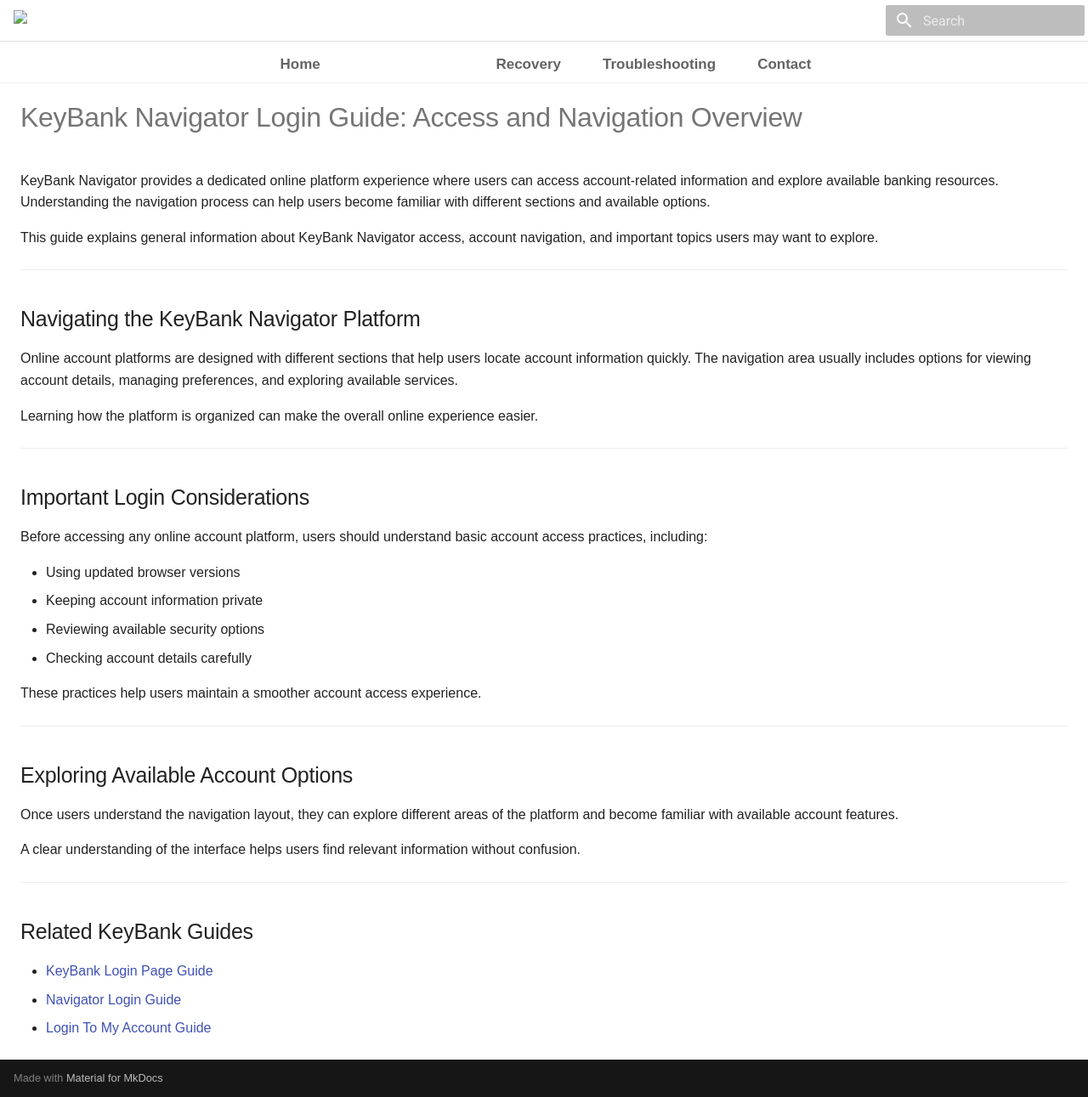
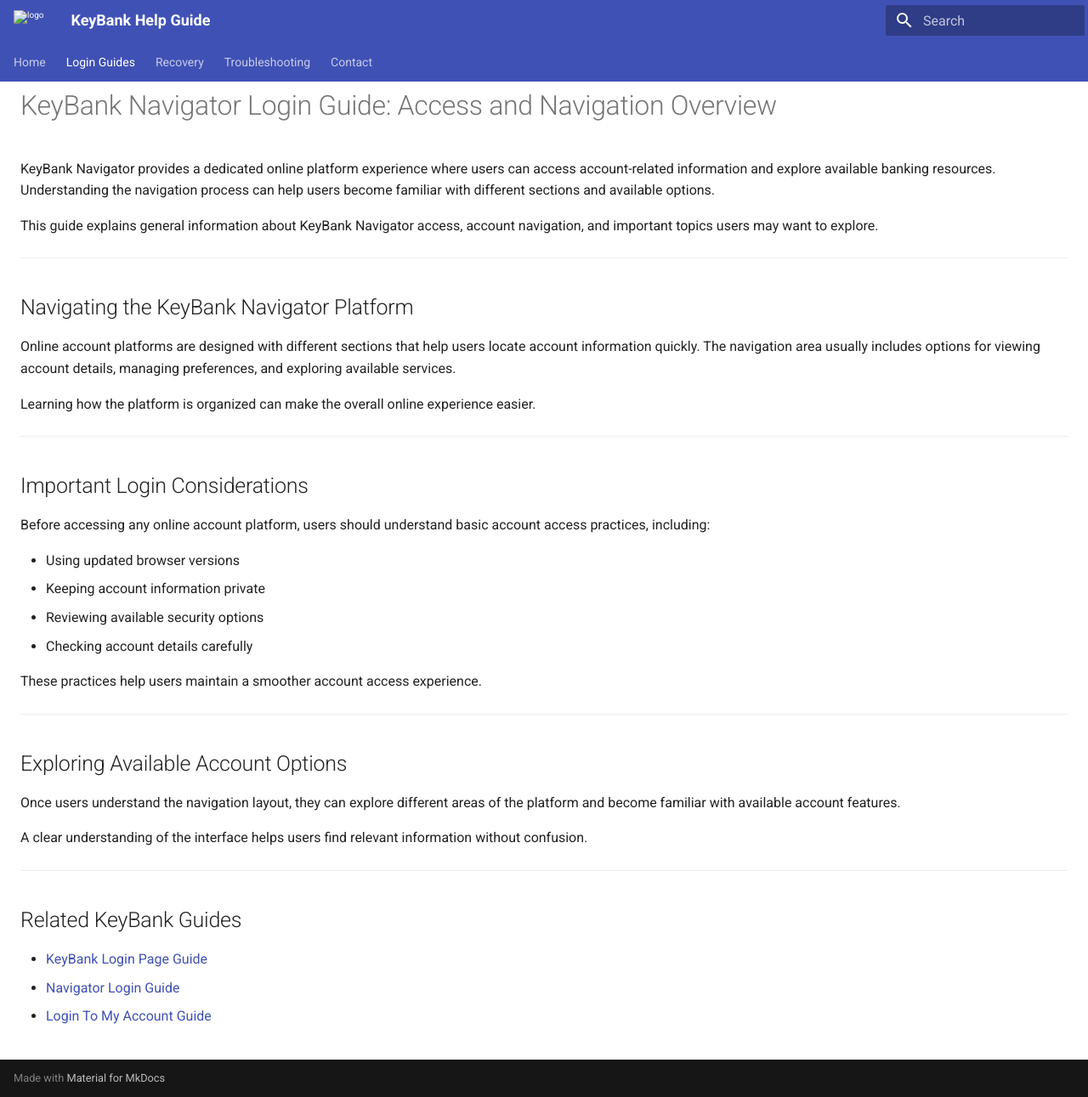
Before and after one commit to taxguide/keybank-help-guide, an MkDocs documentation site: the page built from docs/articles/key-navigator-login.md, in a window 1280 px wide and 1291 px high. Shown: the whole window at 85% size. Built offline with MkDocs 1.6.1 and Material for MkDocs 9.7.7, drawn with Linux system fonts in a browser that asks for light colours.

Commit message:
Update extra.css

```diff
--- a/docs/stylesheets/extra.css
+++ b/docs/stylesheets/extra.css
@@ -1,46 +1,17 @@
-body{
-margin:0;
-font-family:Arial,Helvetica,sans-serif;
-}
-
-.md-header{
-background:#fff;
-border-bottom:1px solid #ddd;
-box-shadow:none;
-}
-
-.md-header__title{
-font-size:26px;
-font-weight:700;
-}
-
-.md-tabs{
-background:#fff;
-border-bottom:1px solid #eee;
-}
-
-.md-tabs__list{
-display:flex;
-justify-content:center;
-gap:25px;
-}
-
-.md-tabs__link{
-font-size:17px;
-font-weight:600;
-color:#222;
-}
-
-.md-tabs__link:hover{
-color:#0b5fff;
-}
+/* =========================
+   GENERAL
+========================= */
 
 .md-grid{
-max-width:1500px!important;
+    max-width:1500px !important;
 }
 
 .md-sidebar{
-display:none!important;
+    display:none !important;
+}
+
+.md-sidebar--secondary{
+    display:none !important;
 }
 
 .md-content{
@@ -51,63 +22,156 @@ max-width:100%;
     max-width:1500px;
     margin:auto;
 }
-/* ===== Custom Navbar ===== */
 
-.custom-navbar{
-display:flex;
-justify-content:space-between;
-align-items:center;
-padding:12px 40px;
-background:#ffffff;
-border-bottom:1px solid #ddd;
+.md-content__inner{
+    margin:0;
+    padding:0;
 }
 
-.navbar-logo img{
-height:42px;
+/* =========================
+   HERO
+========================= */
+
+.hero{
+    text-align:center;
+    background:#f5f8fd;
+    padding:90px 40px;
+    border-radius:16px;
+    margin:40px 0;
 }
 
-.navbar-menu{
-display:flex;
-align-items:center;
-gap:35px;
+.hero h1{
+    font-size:52px;
+    margin-bottom:15px;
+    color:#0b3c88;
 }
 
-.navbar-menu a,
-.dropdown span{
-text-decoration:none;
-font-size:17px;
-font-weight:600;
-color:#222;
+.hero p{
+    font-size:22px;
+    color:#555;
+    max-width:750px;
+    margin:auto;
+}
+
+/* =========================
+   SEARCH
+========================= */
+
+.hero-search{
+    margin-top:35px;
+}
+
+.hero-search input{
+
+    width:500px;
+    max-width:90%;
+
+    padding:16px 20px;
+
+    border:1px solid #ddd;
+
+    border-radius:10px;
+
+    font-size:18px;
+}
+
+.hero-search button{
+
+    padding:16px 28px;
+
+    margin-left:10px;
+
+    border:none;
+
+    border-radius:10px;
+
+    background:#0056d6;
+
+    color:#fff;
+
+    font-size:18px;
+
     cursor:pointer;
 }
 
-.dropdown{
-position:relative;
+.hero-search button:hover{
+
+    background:#003f9f;
 }
 
-.dropdown-content{
-display:none;
-position:absolute;
-top:35px;
-left:0;
-background:#fff;
-min-width:220px;
-box-shadow:0 5px 20px rgba(0,0,0,.15);
-border-radius:8px;
-z-index:999;
+/* =========================
+   CATEGORY GRID
+========================= */
+
+.category-grid{
+
+    display:grid;
+
+    grid-template-columns:repeat(auto-fit,minmax(260px,1fr));
+
+    gap:25px;
+
+    margin:45px 0;
 }
 
-.dropdown-content a{
-display:block;
-padding:12px 18px;
-text-decoration:none;
-color:#333;
+.category-card{
+
+    background:#fff;
+
+    border:1px solid #ddd;
+
+    border-radius:14px;
+
+    padding:28px;
+
+    box-shadow:0 2px 10px rgba(0,0,0,.08);
+
+    transition:.3s;
 }
 
-.dropdown-content a:hover{
-background:#f5f5f5;
+.category-card:hover{
+
+    transform:translateY(-6px);
 }
 
-.dropdown:hover .dropdown-content{
-display:block;
+.category-card a{
+
+    text-decoration:none;
+
+    font-weight:700;
 }
+
+/* =========================
+   POPULAR GUIDES
+========================= */
+
+.popular-grid{
+
+    display:grid;
+
+    grid-template-columns:repeat(auto-fit,minmax(260px,1fr));
+
+    gap:25px;
+
+    margin:35px 0;
+}
+
+.popular-card{
+
+    background:#fff;
+
+    border:1px solid #ddd;
+
+    border-radius:14px;
+
+    padding:25px;
+
+    box-shadow:0 2px 8px rgba(0,0,0,.08);
+
+    transition:.3s;
+}
+
+.popular-card:hover{
+
+    transform:translateY(-6px);
+}
```
Lines whose indentation alone changed are shown as unchanged.
